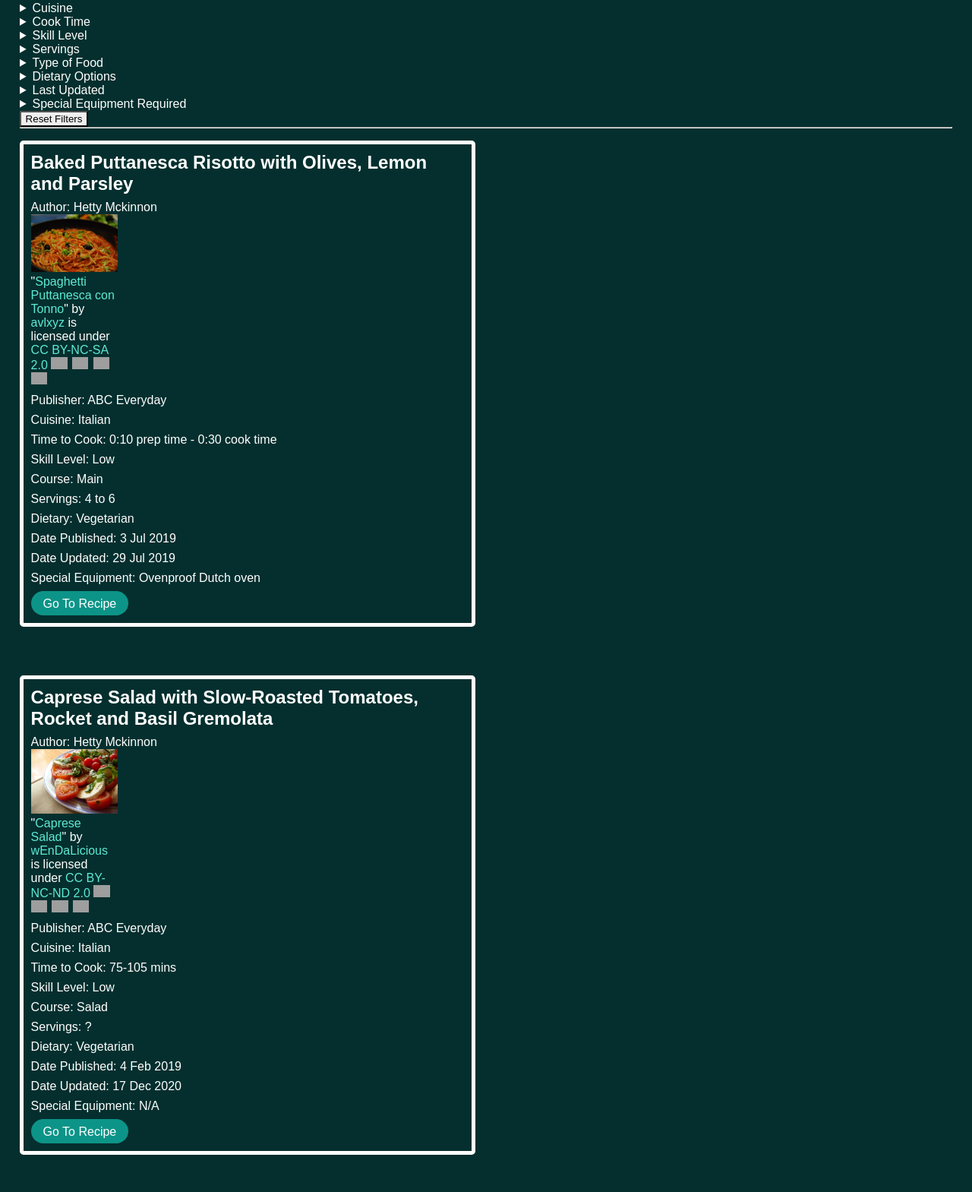
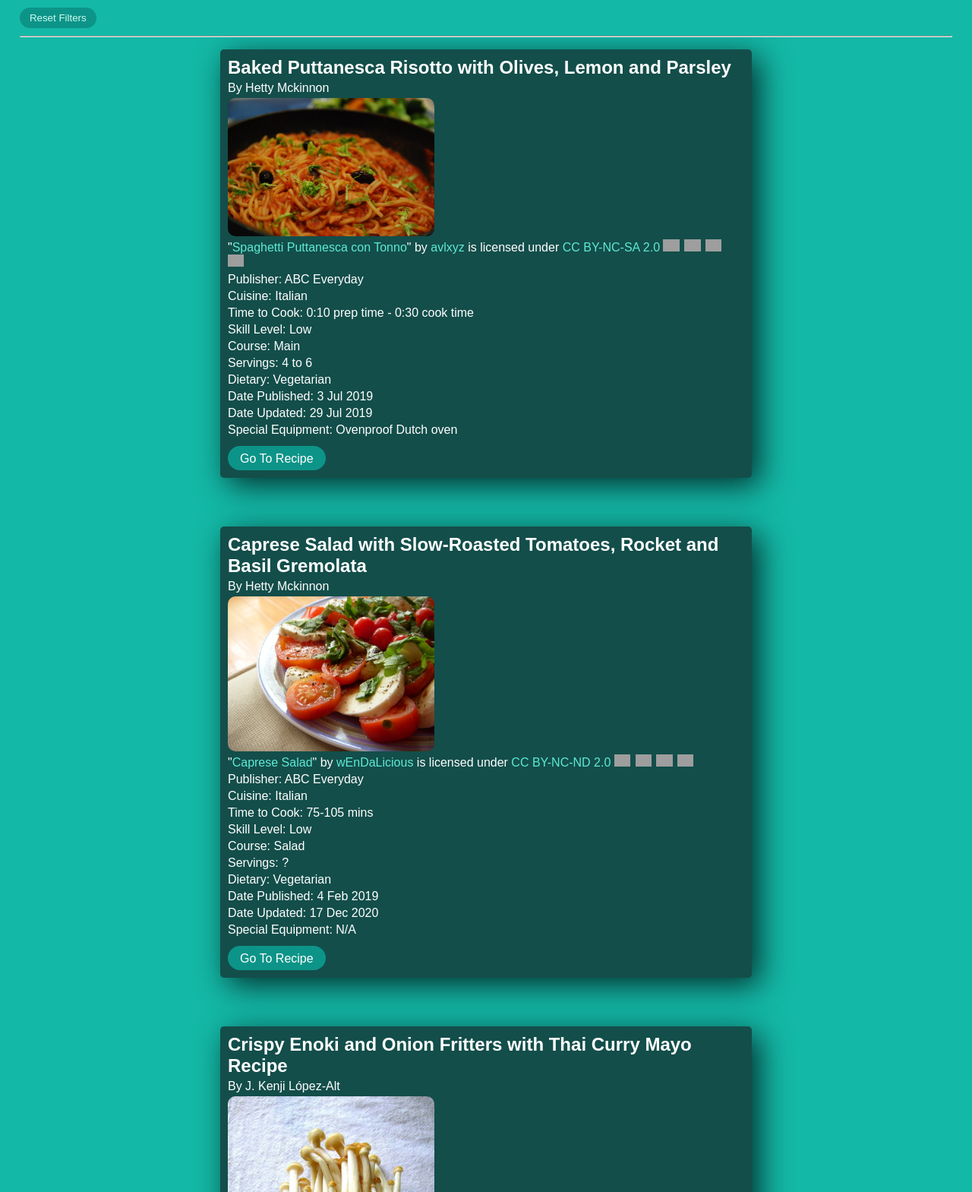
Before and after one commit to DJam98/DJam98.github.io, a plain HTML site: page a2/e2/index.html in a window 1280 px wide. Shown: the part 99-1668 px from the top of the page at 76% size. Drawn offline with Linux system fonts and the light colour scheme; grey boxes are pictures that could not be loaded; a web font is replaced by a local one.

Commit message:
Clean Up And Fixing

```diff
--- a/a2/e2/filter.js
+++ b/a2/e2/filter.js
@@ -14,7 +14,7 @@
     // we're setting its display to block, otherwise if it doesn't have the class we're looking for we're going to hide it
     // by setting the display to none
     if(listItem.classList.contains(filterBy)){
-      listItem.style.display = "block";
+      listItem.style.display = "flex";
     } else {
       listItem.style.display = "none";
     }
--- a/a2/e2/index.html
+++ b/a2/e2/index.html
@@ -109,7 +109,7 @@
         <button class="FilterButton" onclick='filterCategory("No", this)'>No</button>
       </details>
 
-      <button class="FilterButton" onclick='filterCategory("RecipeBox", this)'>Reset Filters</button>
+      <button class="FilterButton" onclick='filterCategory("RecipeBox", this)' style="color: var(--teal-100);">Reset Filters</button>
 
     </div>
 
@@ -125,7 +125,7 @@
 
       <span class="RecipeName">Baked Puttanesca Risotto with Olives, Lemon and Parsley</span>
 
-      <span class="Author">Author: Hetty Mckinnon</span>
+      <span class="Author">By Hetty Mckinnon</span>
 
       <!-- the RecipeImageContainer is actually fine to be left as a <div> - like the RecipeBox we're using it as a container for other elements -->
       <aside class="RecipeImageContainer">
@@ -174,7 +174,7 @@
 
       <span class="RecipeName">Caprese Salad with Slow-Roasted Tomatoes, Rocket and Basil Gremolata</span>
 
-      <span class="Author">Author: Hetty Mckinnon</span>
+      <span class="Author">By Hetty Mckinnon</span>
 
       <aside class="RecipeImageContainer">
 
@@ -220,9 +220,9 @@
     <!-- Recipe 3 -->
     <section class="RecipeBox KLA Snack Savoury Veg Fusion 30 Serious Medium 8 2018 No">
 
-      <span class="RecipeName">Recipe Name: Crispy Enoki and Onion Fritters with Thai Curry Mayo Recipe</span>
+      <span class="RecipeName">Crispy Enoki and Onion Fritters with Thai Curry Mayo Recipe</span>
 
-      <span class="Author">Author: J. Kenji López-Alt</span>
+      <span class="Author">By J. Kenji López-Alt</span>
 
       <aside class="RecipeImageContainer">
 
@@ -268,9 +268,9 @@
     <!-- Recipe 4 -->
     <section class="RecipeBox M Snack Sweet Veg Korean Day Maangchi Medium Other 2021 No">
 
-      <span class="RecipeName">Recipe Name: Fluffy Steamed Buns filled with Sweet Red Beans</span>
+      <span class="RecipeName">Fluffy Steamed Buns filled with Sweet Red Beans</span>
 
-      <span class="Author">Author: Maangchi</span>
+      <span class="Author">By Maangchi</span>
 
       <aside class="RecipeImageContainer">
 
@@ -315,9 +315,9 @@
     <!-- Recipe 5 -->
     <section class="RecipeBox KLA Snack Sweet Veg Western 90 Serious Low Other 2022 No">
 
-      <span class="RecipeName">Recipe Name: The Food Lab's Chocolate Chip Cookies</span>
+      <span class="RecipeName">The Food Lab's Chocolate Chip Cookies</span>
 
-      <span class="Author">Author: J. Kenji López-Alt</span>
+      <span class="Author">By J. Kenji López-Alt</span>
 
       <aside class="RecipeImageContainer">
 
@@ -361,9 +361,9 @@
     <!-- Recipe 6 -->
     <section class="RecipeBox KLA Snack Savoury Veg Fusion 30 Serious Low 2 2022 No">
 
-      <span class="RecipeName">Recipe Name: Grilled Cheese With Kimchi Recipe</span>
+      <span class="RecipeName">Grilled Cheese With Kimchi Recipe</span>
 
-      <span class="Author">Author: J. Kenji López-Alt</span>
+      <span class="Author">By J. Kenji López-Alt</span>
 
       <aside class="RecipeImageContainer">
 
@@ -409,9 +409,9 @@
     <!-- Recipe 7 -->
     <section class="RecipeBox CLM Main Meat American Day Carla Medium 8 2021 No">
 
-      <span class="RecipeName">Recipe Name: Hands-Off Pork and Beans</span>
+      <span class="RecipeName">Hands-Off Pork and Beans</span>
 
-      <span class="Author">Author: Carla Lalli Music</span>
+      <span class="Author">By Carla Lalli Music</span>
 
       <aside class="RecipeImageContainer">
 
@@ -456,9 +456,9 @@
     <!-- Recipe 8 -->
     <section class="RecipeBox M Snack Savoury Veg Korean 30 Maangchi Low Other 2021 No">
 
-      <span class="RecipeName">Recipe Name: Kimchi Pancake</span>
+      <span class="RecipeName">Kimchi Pancake</span>
 
-      <span class="Author">Author: Maangchi</span>
+      <span class="Author">By Maangchi</span>
 
       <section class="RecipeImageContainer">
 
@@ -502,9 +502,9 @@
     <!-- Recipe 9 -->
     <section class="RecipeBox KLA Main Veg NorthAfrican 60 Serious Medium 8 2022 No">
 
-      <span class="RecipeName">Recipe Name: Shakshuka (North African–Style Poached Eggs in Spicy Tomato Sauce)</span>
+      <span class="RecipeName">Shakshuka (North African–Style Poached Eggs in Spicy Tomato Sauce)</span>
 
-      <span class="Author">Author: J. Kenji López-Alt</span>
+      <span class="Author">By J. Kenji López-Alt</span>
 
       <aside class="RecipeImageContainer">
 
@@ -548,9 +548,9 @@
     <!-- Recipe 10 -->
     <section class="RecipeBox CLM Main Fish Italian 90 Carla Low 4 2020 No">
 
-      <span class="RecipeName">Recipe Name: Spaghetti with Melted Cauliflower Sauce</span>
+      <span class="RecipeName">Spaghetti with Melted Cauliflower Sauce</span>
 
-      <span class="Author">Author: Carla Lalli Music</span>
+      <span class="Author">By Carla Lalli Music</span>
 
       <aside class="RecipeImageContainer">
 
@@ -594,9 +594,9 @@
     <!-- Recipe 11 -->
     <section class="RecipeBox M Main Meat Korean 60 Maangchi Medium 4 2021 No">
 
-      <span class="RecipeName">Recipe Name: Sweet, Sour, & Spicy Korean Fried Chicken</span>
+      <span class="RecipeName">Sweet, Sour, & Spicy Korean Fried Chicken</span>
 
-      <span class="Author">Author: Maangchi</span>
+      <span class="Author">By Maangchi</span>
 
       <aside class="RecipeImageContainer">
 
@@ -642,9 +642,9 @@
     <!-- Recipe 12 -->
     <section class="RecipeBox KLA Main Meat Russian 60 Serious Medium 4 2020 No">
 
-      <span class="RecipeName">Recipe Name: The Ultimate Beef Stroganoff Recipe</span>
+      <span class="RecipeName">The Ultimate Beef Stroganoff Recipe</span>
 
-      <span class="Author">Author: J. Kenji López-Alt</span>
+      <span class="Author">By J. Kenji López-Alt</span>
 
       <aside class="RecipeImageContainer">
 
@@ -690,9 +690,9 @@
     <!-- Recipe 13 -->
     <section class="RecipeBox CLM Dessert Veg French 180 Carla Medium 8 2021 Yes">
 
-      <span class="RecipeName">Recipe Name: Vanilla-Brown Butter Pear Tart</span>
+      <span class="RecipeName">Vanilla-Brown Butter Pear Tart</span>
 
-      <span class="Author">Author: Carla Lalli Music</span>
+      <span class="Author">By Carla Lalli Music</span>
 
       <aside class="RecipeImageContainer">
 
@@ -738,9 +738,9 @@
     <!-- Recipe 14 -->
     <section class="RecipeBox HM Main Veg Fusion 30 ABC Low 4 2021 No">
 
-      <span class="RecipeName">Recipe Name: Vegetarian Carbonara with Mushrooms, Miso and Parmesan</span>
+      <span class="RecipeName">Vegetarian Carbonara with Mushrooms, Miso and Parmesan</span>
 
-      <span class="Author">Author: Hetty Mckinnon</span>
+      <span class="Author">By Hetty Mckinnon</span>
 
       <aside class="RecipeImageContainer">
 
--- a/a2/e2/style.css
+++ b/a2/e2/style.css
@@ -43,7 +43,7 @@
 body{
   display: flex;
   flex-direction: column;
-  background-color: var(--teal-950);
+  background-color: var(--teal-500);
   color: white;
   padding: 2vw;
 
@@ -71,40 +71,64 @@
   flex properties here on the container or on the individual flex items depending on how you want to style them
 */
 
+
 main{
   display: flex;
   flex-wrap: wrap;
   gap: 3em;
+  justify-content: space-evenly;
+
 }
 
 .RecipeBox{
   display: flex;
   flex-direction: column;
-  border: 5px solid white;
   border-radius: 5px;
   padding: 10px;
   margin-top: 1em;
-
-  width: 600px;
+  background-color: var(--teal-900);
+  gap: 0.25em;
+  width: 700px;
+  box-shadow: 10px 10px 40px var(--teal-950);
 }
 
 .FilterSection{
-
+  margin-top: 10px;
+  margin-bottom: 10px;
+  display: flex;
+  justify-content: flex-start;
+  flex-wrap: wrap;
 }
 
 .FilterBox{
-
+  margin: 5px;
+  font-weight: 500;
 }
 
 .FilterButton{
+  background-color: var(--teal-600);
+  color: white;
+  height: 2em;
+  width: fit-content;
+  padding-left: 1em;
+  padding-right: 1em;
+  border-radius: 1em;
+  margin-top: 0.5em;
+  border: none;
+}
+
+.FilterButton:hover{
+
+  background-color: var(--teal-700);
+  color: white;
 
 }
 
 .SelectedFilter{
-
+  background-color: var(--teal-800);
 }
 
-.RecipeLink{
+.RecipeLink {
 
     background-color: var(--teal-600);
     color: white;
@@ -134,19 +158,22 @@
   font-weight: 500;
 }
 
-.Author{
-  margin-top: 0.5em;
-}
+
 
 .RecipeImageContainer{
 
-  width: 20%;
+  width: 100%;
 
 }
 
 .RecipeImg{
 
-  width: 100%;
+  width: 40%;
+  border-radius: 10px;
+
+}
+
+.Author{
 
 }
 
@@ -155,43 +182,34 @@
 }
 
 .Publisher{
-  margin-top: 0.5em;
+
 }
 
 .Cuisine{
-  margin-top: 0.5em;
 }
 
 .TimeToCook{
-  margin-top: 0.5em;
 }
 
 .SkillLevel{
-  margin-top: 0.5em;
 }
 
 .Course{
-  margin-top: 0.5em;
 }
 
 .Servings{
-  margin-top: 0.5em;
 }
 
 .Dietary{
-  margin-top: 0.5em;
 }
 
 .DatePublished{
-  margin-top: 0.5em;
 }
 
 .DateUpdated{
-  margin-top: 0.5em;
 }
 
 .SpecialEquipment{
-  margin-top: 0.5em;
 }
 
 /*
```
